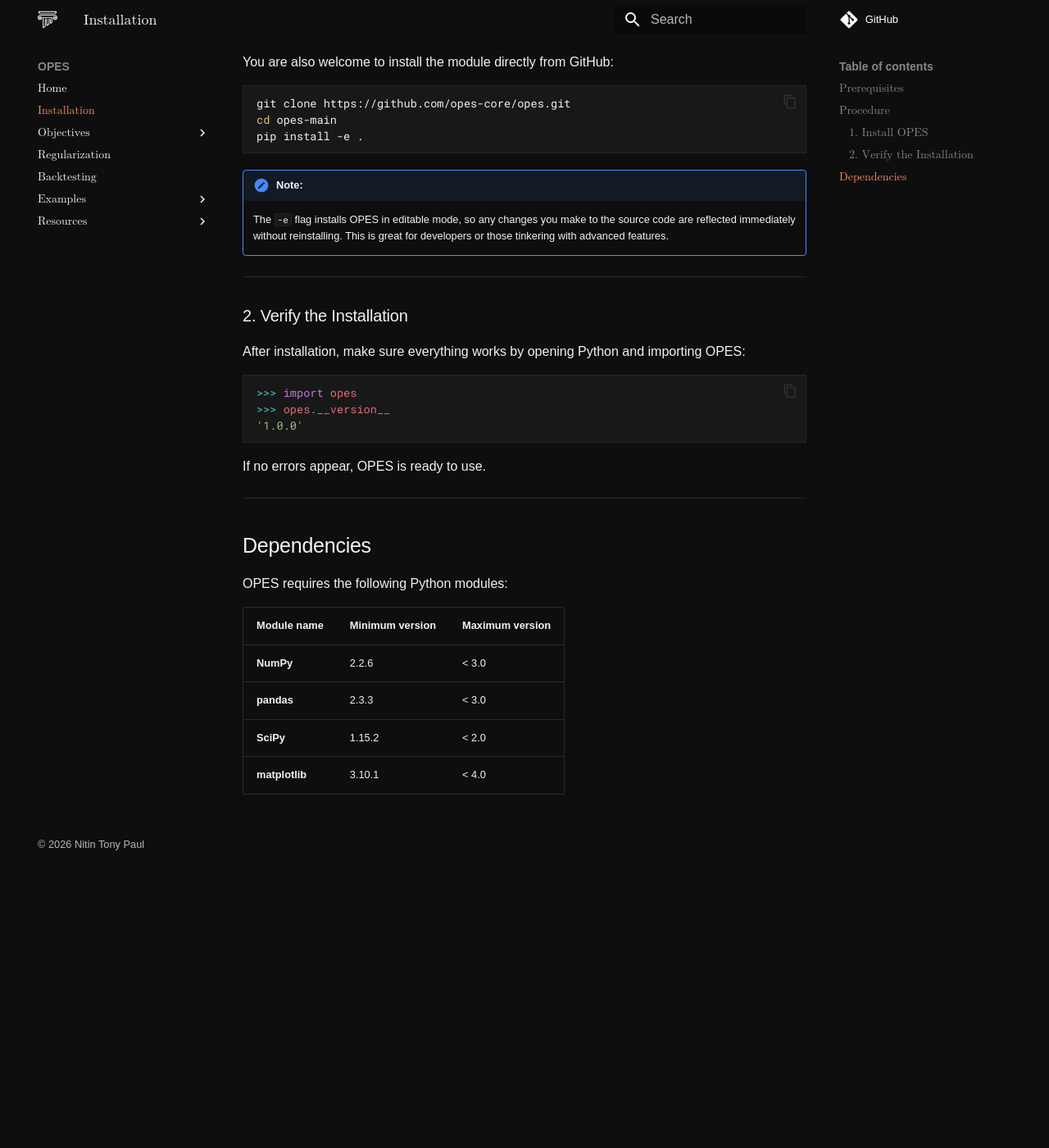
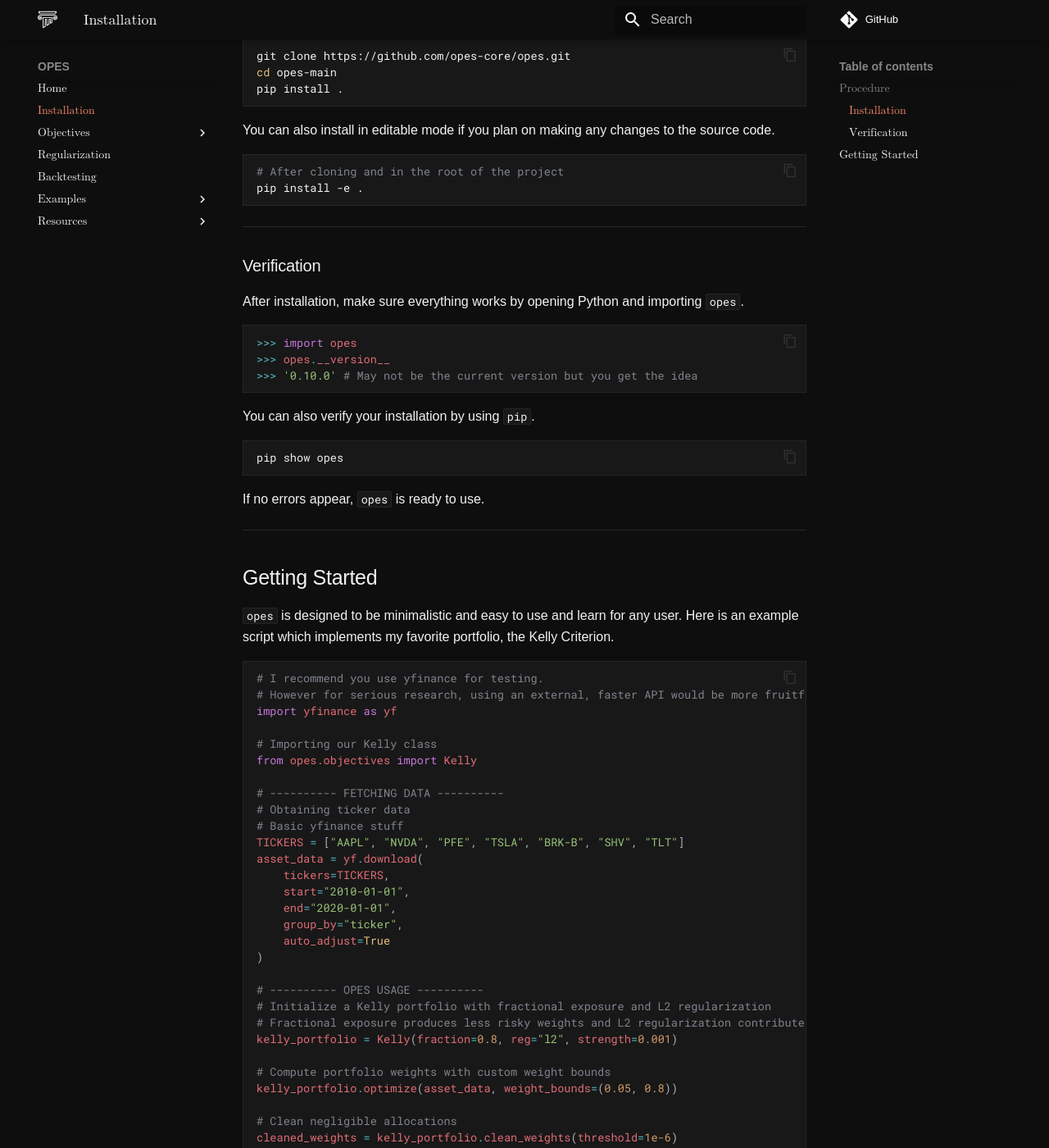
Before and after one commit to opes-core/opes, an MkDocs documentation site: the page built from docs/docs/installation.md, in a window 1280 px wide and 1400 px high, scrolled down 748 px. Shown: the whole window at 82% size. Built offline with MkDocs 1.6.1 and Material for MkDocs 9.7.7, drawn with Linux system fonts in a browser that asks for light colours; some web fonts are replaced; before the commit the page ends 1801 px from its top, so only the background shows below that; some of the changed text lies outside the part shown.

Commit message:
[MNT] Improving documentation
Improving docstrings and markdown documentation website.

````diff
--- a/docs/docs/installation.md
+++ b/docs/docs/installation.md
@@ -7,59 +7,94 @@ This page guides you through installing OPES for experimentation & research.
 !!! warning "Warning:"
 	OPES is currently under development. While it is relatively stable for experimentation, some features may change or break. Use at your own discretion and always verify results when testing.
 
-## Prerequisites
-
-- Python 3.10+ (tested up to 3.12)
-- `pip` package manager
-
 ---
 
 ## Procedure
 
-### 1. Install OPES
+Python 3.10+ is required for `opes` to run (although it *may* work on some lower versions). `opes` is tested upto Python 3.14. To install a stable release of `opes`, `pip` is recommended for convenience.
 
-You can install OPES easily via PyPI:
+### Installation
+
+You can install OPES easily via PyPI using `pip`.
 
 ```bash
 pip install opes
 ```
 
-This will fetch the latest stable release and all required dependencies.
-
-You are also welcome to install the module directly from GitHub:
+This will fetch the latest stable release and all required dependencies. Alternatively, you are also welcome to install the module directly from GitHub.
 
 ```bash
 git clone https://github.com/opes-core/opes.git
 cd opes-main
+pip install .
+```
+
+You can also install in editable mode if you plan on making any changes to the source code.
+
+```bash
+# After cloning and in the root of the project
 pip install -e .
 ```
 
-!!! note "Note:"
-	The `-e` flag installs OPES in editable mode, so any changes you make to the source code are reflected immediately without reinstalling. This is great for developers or those tinkering with advanced features.
-
 ---
 
-### 2. Verify the Installation
+### Verification
 
-After installation, make sure everything works by opening Python and importing OPES:
+After installation, make sure everything works by opening Python and importing `opes`.
 
 ```python
 >>> import opes
 >>> opes.__version__
-'1.0.0'
+>>> '0.10.0' # May not be the current version but you get the idea
 ```
 
-If no errors appear, OPES is ready to use.
+You can also verify your installation by using `pip`.
+
+```bash
+pip show opes
+```
+
+If no errors appear, `opes` is ready to use.
 
 ---
 
-## Dependencies
+## Getting Started
 
-OPES requires the following Python modules:
+`opes` is designed to be minimalistic and easy to use and learn for any user. Here is an example script which implements my favorite portfolio, the Kelly Criterion.
 
-| Module name     | Minimum version | Maximum version |
-| --------------- | --------------- | --------------- |
-| **NumPy**       | 2.2.6           | < 3.0           |
-| **pandas**      | 2.3.3           | < 3.0           |
-| **SciPy**       | 1.15.2          | < 2.0           |
-| **matplotlib**  | 3.10.1          | < 4.0           |
+```python
+# I recommend you use yfinance for testing.
+# However for serious research, using an external, faster API would be more fruitful.
+import yfinance as yf
+
+# Importing our Kelly class
+from opes.objectives import Kelly
+
+# ---------- FETCHING DATA ----------
+# Obtaining ticker data
+# Basic yfinance stuff
+TICKERS = ["AAPL", "NVDA", "PFE", "TSLA", "BRK-B", "SHV", "TLT"]
+asset_data = yf.download(
+    tickers=TICKERS,
+    start="2010-01-01",
+    end="2020-01-01",
+    group_by="ticker",
+    auto_adjust=True
+)
+
+# ---------- OPES USAGE ----------
+# Initialize a Kelly portfolio with fractional exposure and L2 regularization
+# Fractional exposure produces less risky weights and L2 regularization contributes in penalizing concentration
+kelly_portfolio = Kelly(fraction=0.8, reg="l2", strength=0.001)
+
+# Compute portfolio weights with custom weight bounds
+kelly_portfolio.optimize(asset_data, weight_bounds=(0.05, 0.8))
+
+# Clean negligible allocations
+cleaned_weights = kelly_portfolio.clean_weights(threshold=1e-6)
+
+# Output the final portfolio weights
+print(cleaned_weights)
+```
+
+This showcases the simplicity of the module. However there are far more diverse features you can still explore. If you're looking for more examples, preferably some of them with *"context"*, I recommend you check out the [examples](./examples/good_strategy.md) page within the documentation.
````
Also changed, not shown: docs/docs/index.md (+2 -2 lines), README.md.
